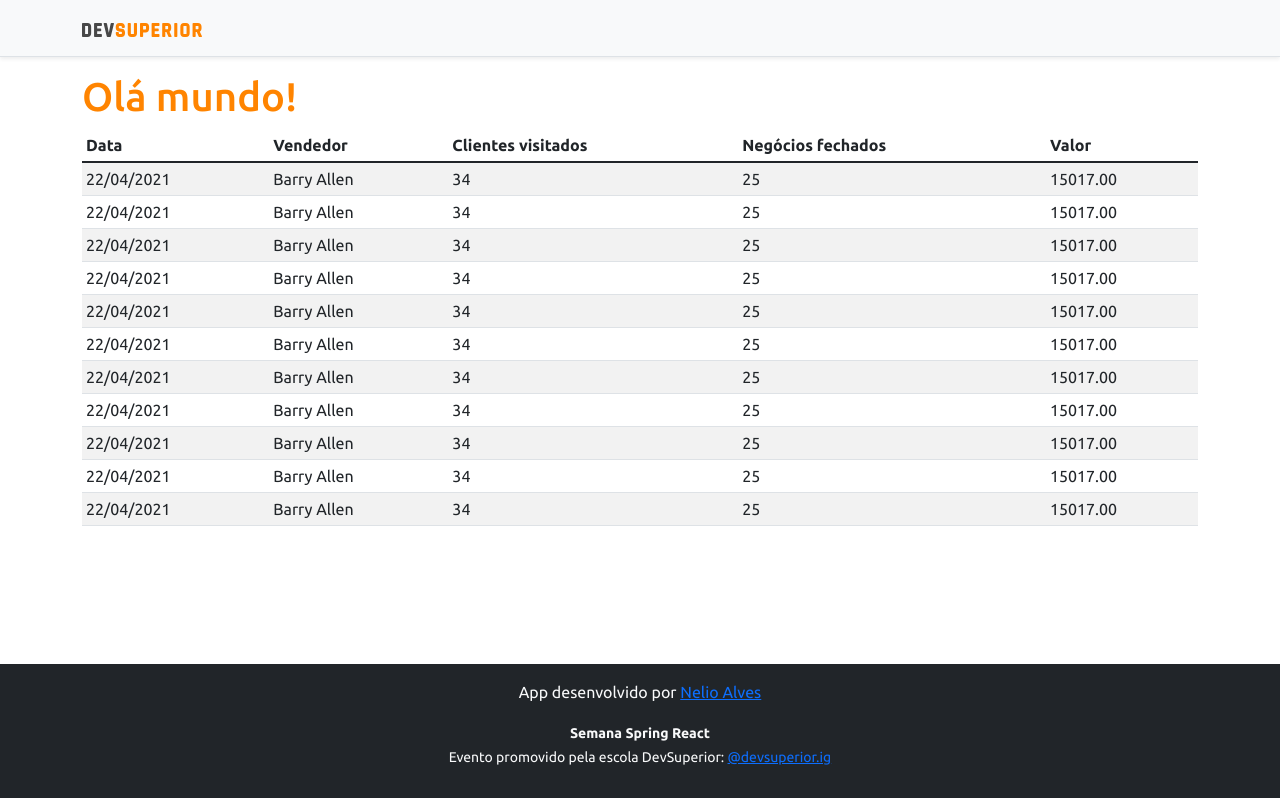
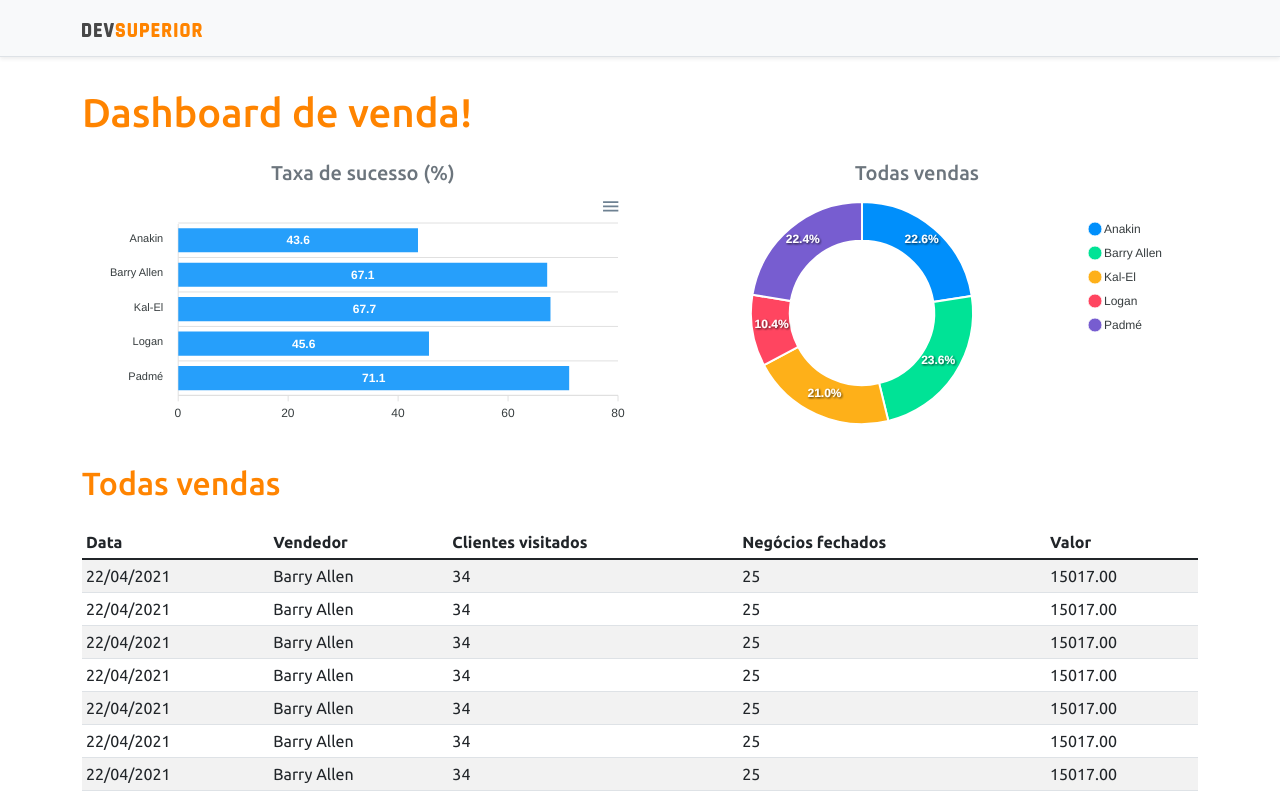
Before and after one commit to samversiane/projeto-sds5, a React (Create React App) app in the folder frontend/: page / in a window 1280 px wide. Shown: the top 798 px of the page. Built offline with nearby package versions, Linux system fonts and the light colour scheme.

Commit message:
Static charts

```diff
--- a/frontend/src/App.tsx
+++ b/frontend/src/App.tsx
@@ -1,16 +1,34 @@
+import BarChart from "components/BarChart";
 import DataTable from "components/DataTable";
+import DonutChart from "components/DonutChart";
 import Footer from "components/Footer";
 import NavBar from "components/NavBar"
 
 function App() {
   return (
     <>
-      <NavBar/>
+      <NavBar />
       <div className="container">
-        <h1 className="text-primary">Olá mundo!</h1>
-        <DataTable/>
+        <h1 className="text-primary py-3">Dashboard de venda!</h1>
+
+        <div className="row px-3">
+          <div className="col-sm-6">
+            <h5 className="text-center text-secondary">Taxa de sucesso (%)</h5>
+            <BarChart />
+          </div>
+          <div className="col-sm-6">
+            <h5 className="text-center text-secondary">Todas vendas</h5>
+            <DonutChart />
+          </div>
+        </div>
+
+        <div className="py-3">
+          <h2 className="text-primary">Todas vendas</h2>
+        </div>
+
+        <DataTable />
       </div>
-      <Footer/>
+      <Footer />
     </>
   );
 }
--- /dev/null
+++ b/frontend/src/components/BarChart/index.tsx
@@ -0,0 +1,35 @@
+import Chart from 'react-apexcharts'
+
+const BarChart = () => {
+
+    const options = {
+        plotOptions: {
+            bar: {
+                horizontal: true,
+            }
+        },
+    };
+
+    const mockData = {
+        labels: {
+            categories: ['Anakin', 'Barry Allen', 'Kal-El', 'Logan', 'Padmé']
+        },
+        series: [
+            {
+                name: "% Sucesso",
+                data: [43.6, 67.1, 67.7, 45.6, 71.1]
+            }
+        ]
+    };
+
+    return (
+      <Chart
+        options={{ ...options, xaxis: mockData.labels}}
+        series={mockData.series}
+        type="bar"
+        height="240"
+      />
+    );
+}
+
+export default BarChart;
--- /dev/null
+++ b/frontend/src/components/DonutChart/index.tsx
@@ -0,0 +1,26 @@
+import Chart from 'react-apexcharts'
+
+const DonutChart = () => {
+
+    const mockData = {
+        series: [477138, 499928, 444867, 220426, 473088],
+        labels: ['Anakin', 'Barry Allen', 'Kal-El', 'Logan', 'Padmé']
+    }
+
+    const options = {
+        legend: {
+            show: true
+        }
+    }
+
+    return (
+        <Chart
+            options={{ ...options, labels: mockData.labels}}
+            series={mockData.series}
+            type="donut"
+            height="240"
+        />
+    );
+}
+
+export default DonutChart;
--- /dev/null
+++ b/package.json
@@ -0,0 +1,6 @@
+{
+  "dependencies": {
+    "apexcharts": "^3.29.0",
+    "react-apexcharts": "^1.3.9"
+  }
+}
```
Also changed, not shown: 2 other files (tests, documents, lock files or other folders).
